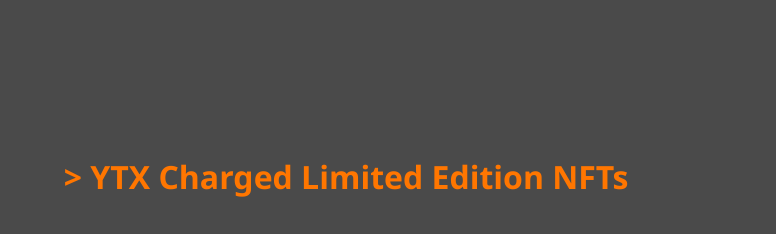
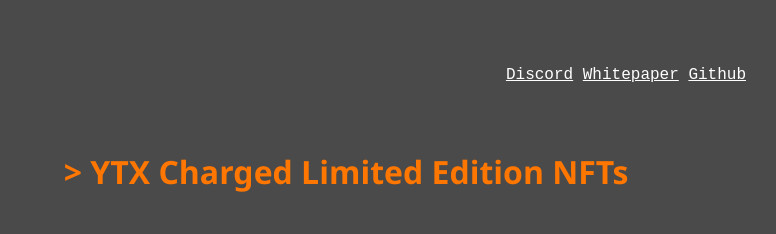
Before and after one commit to ytxfinance/ytx-website, a website: page index.html in a window 1280 px wide. Shown: the top 234 px of the page, 294-1070 px from the left. Drawn offline with Linux system fonts and the light colour scheme.

Commit message:
Added header links

```diff
--- a/index.html
+++ b/index.html
@@ -10,6 +10,12 @@
 <body>
     <header>
         <img class="logo" src="assets/logo.png" alt="YTX Logo" />
+
+        <div class="header-links">
+            <a href="https://discord.gg/pAYrSwR">Discord</a>
+            <a href="https://ytx.finance/assets/ytx-whitepaper.pdf">Whitepaper</a>
+            <a href="https://github.com/ytxfinance">Github</a>
+        </div>
     </header>
 
     <div class="first-section">
--- a/style.css
+++ b/style.css
@@ -10,6 +10,19 @@
 header {
     max-width: 800px;
     margin: auto;
+    display: flex;
+    justify-content: space-between;
+    align-items: center;
+}
+
+.header-links a {
+    color: white;
+}
+.header-links a:hover {
+    opacity: 0.8;
+}
+.header-links a:active {
+    opacity: 0.6;
 }
 
 .logo {
```
